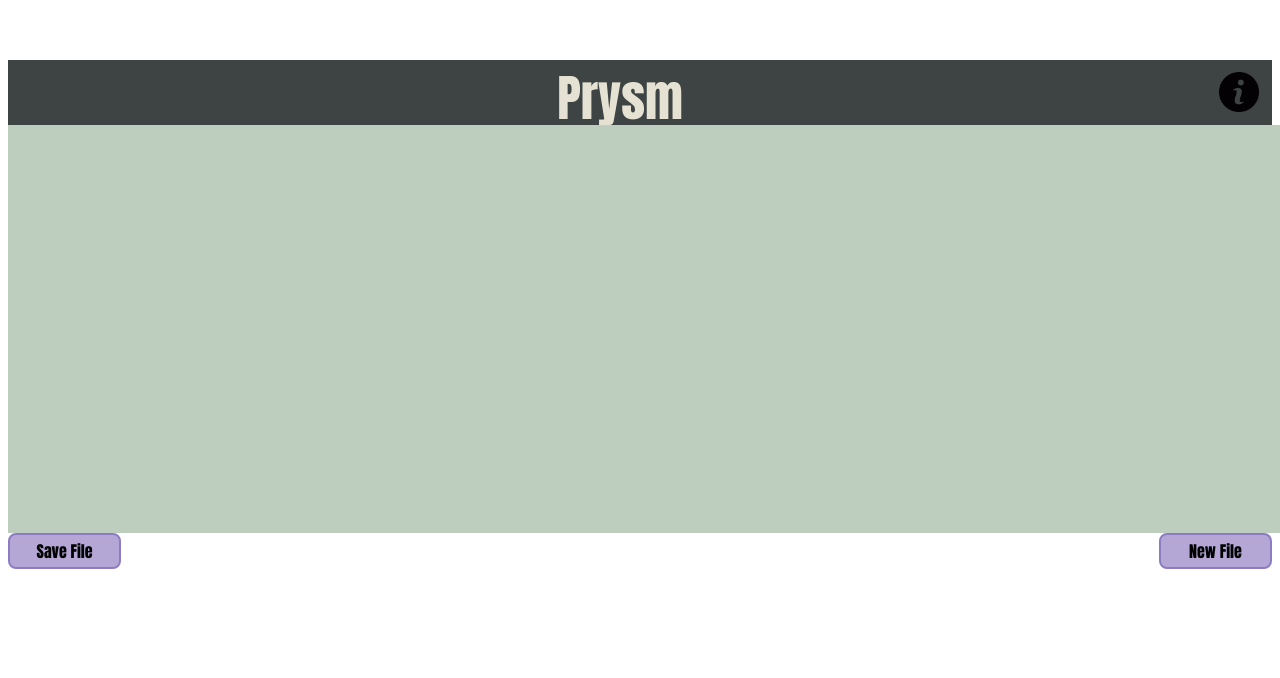
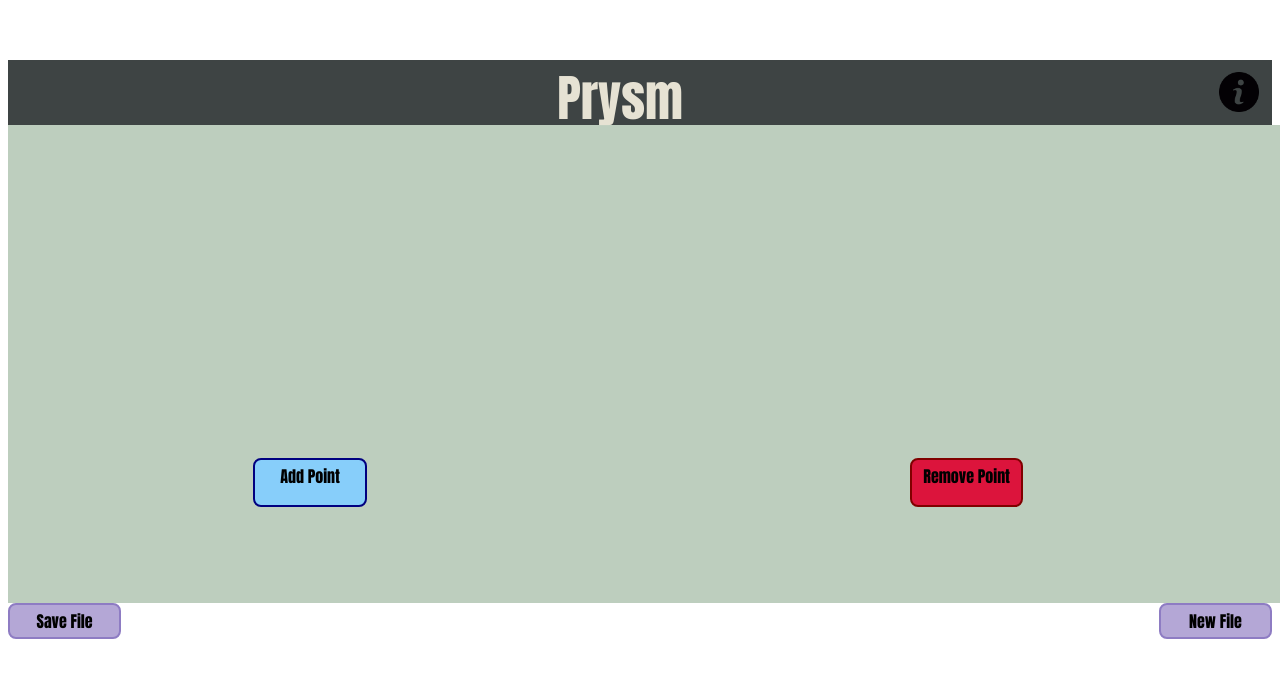
Before and after one commit to ColeStin/Prysm, a Vue app in the folder Software/prysm/: page / in a window 1280 px wide. Shown: the top 678 px of the page. Built offline with nearby package versions, Linux system fonts and the light colour scheme.

Commit message:
Add Point and Remove Point Created

```diff
--- a/Software/prysm/src/components/HomeScreen.vue
+++ b/Software/prysm/src/components/HomeScreen.vue
@@ -24,6 +24,8 @@
        9/25 - Alexander Wilhelm - Added entire prologue comments above with all dates
        and contributors for Sprint 1, as well as all descriptions of revisions.
        Added additional documentation on HTML styling and JavaScript components.
+
+       9/28 - Alexander Wilhelm - Added "Add Point" and "Remove Point" buttons
 -->
 
 <template>
@@ -37,8 +39,10 @@
     </div>
 
     <!-- Main body which will contain wave table as well as buttons for user input-->
-    <div class= "mainbody"> </div>
-
+    <div class= "mainbody">
+      <div class="remove-point-button" @click="removePoint()">Remove Point</div>
+      <div class="add-point-button" @click="addPoint()">Add Point</div>
+    </div>
     <!-- Bottom section of file containing save and new file buttons-->
     <div class="background">
       <div class="save-button" @click="saveFile()">Save File</div>
@@ -120,7 +124,7 @@
     background-color: #bdcebe;
     width: 100%;
     margin-top: 0px;
-    height: 400px;
+    height: 470px;
     padding: 4px;
   }
 
@@ -145,6 +149,7 @@
     border-radius: 8px 8px ;
     cursor: pointer;
   }
+
   .new-button{
     float: right;
     margin: auto;
@@ -159,4 +164,37 @@
     border-radius: 8px 8px ;
     cursor: pointer;
   }
+
+  .add-point-button{
+    float: right;
+    margin-top: 26%;
+    margin-right: 43%;
+    width: 8%;
+    height: 8%;
+    text-align: center;
+    color: black;
+    font-family: Impact;
+    background-color: lightskyblue;
+    border: 2px solid navy;
+    padding: 4px;
+    border-radius: 8px 8px ;
+    cursor: pointer;
+  }
+
+  .remove-point-button{
+    float: right;
+    margin-top: 26%;
+    margin-right: 20%;
+    width: 8%;
+    height: 8%;
+    text-align: center;
+    color: black;
+    font-family: Impact;
+    background-color: crimson;
+    border: 2px solid maroon;
+    padding: 4px;
+    border-radius: 8px 8px ;
+    cursor: pointer;
+  }
+
   </style>
```
